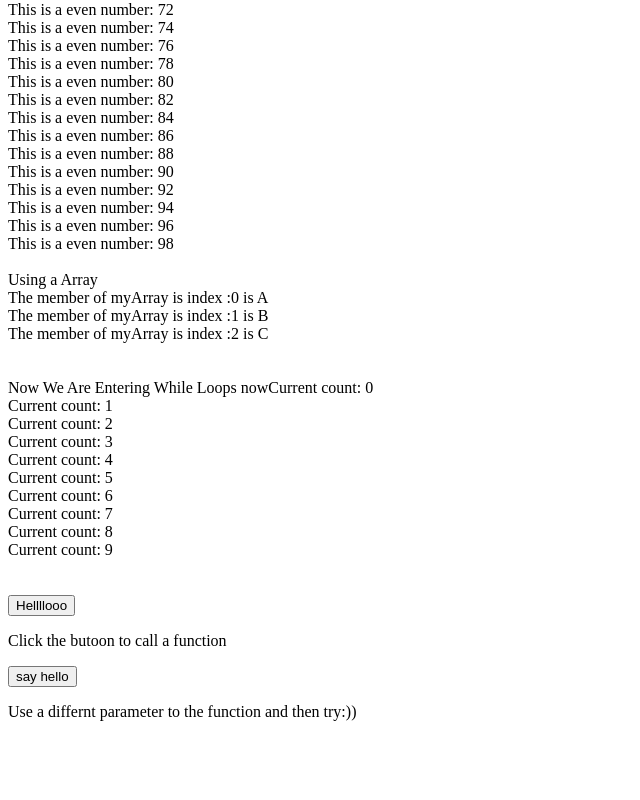
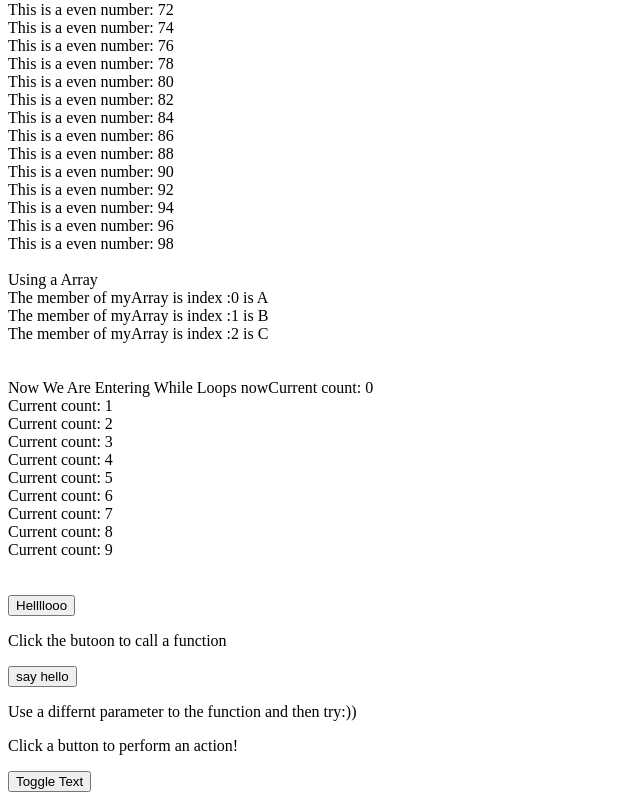
Before and after one commit to Ayushaggarwal05/JavaScript-Basis, a plain HTML site: page index.html in a window 1280 px wide. Shown: the part 1185-1985 px from the top of the page, without its empty margins (0-640 px from the left). Before the commit the page ends 1922 px from the top, so only its background shows below. Drawn offline with Linux system fonts and the light colour scheme.

Commit message:
Updating my hmml file

```diff
--- a/index.html
+++ b/index.html
@@ -25,5 +25,10 @@
     <p>Use a differnt parameter to the function and then try:))</p>
 
 
+    <p id="message">Click a button to perform an action!</p>
+    <button onclick="toggleText()">Toggle Text</button>
+
+
+
 </body>
 </html>
```
